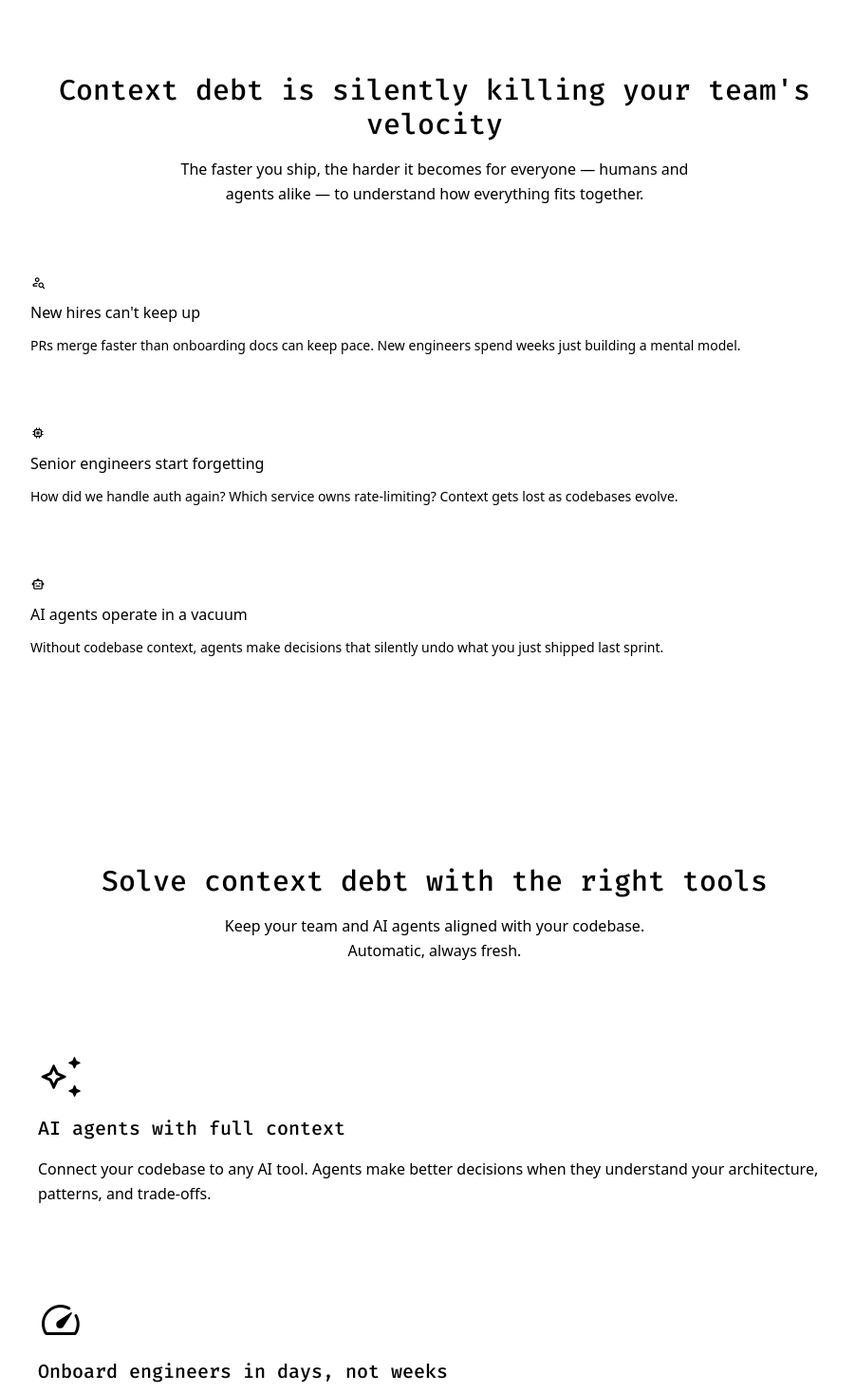
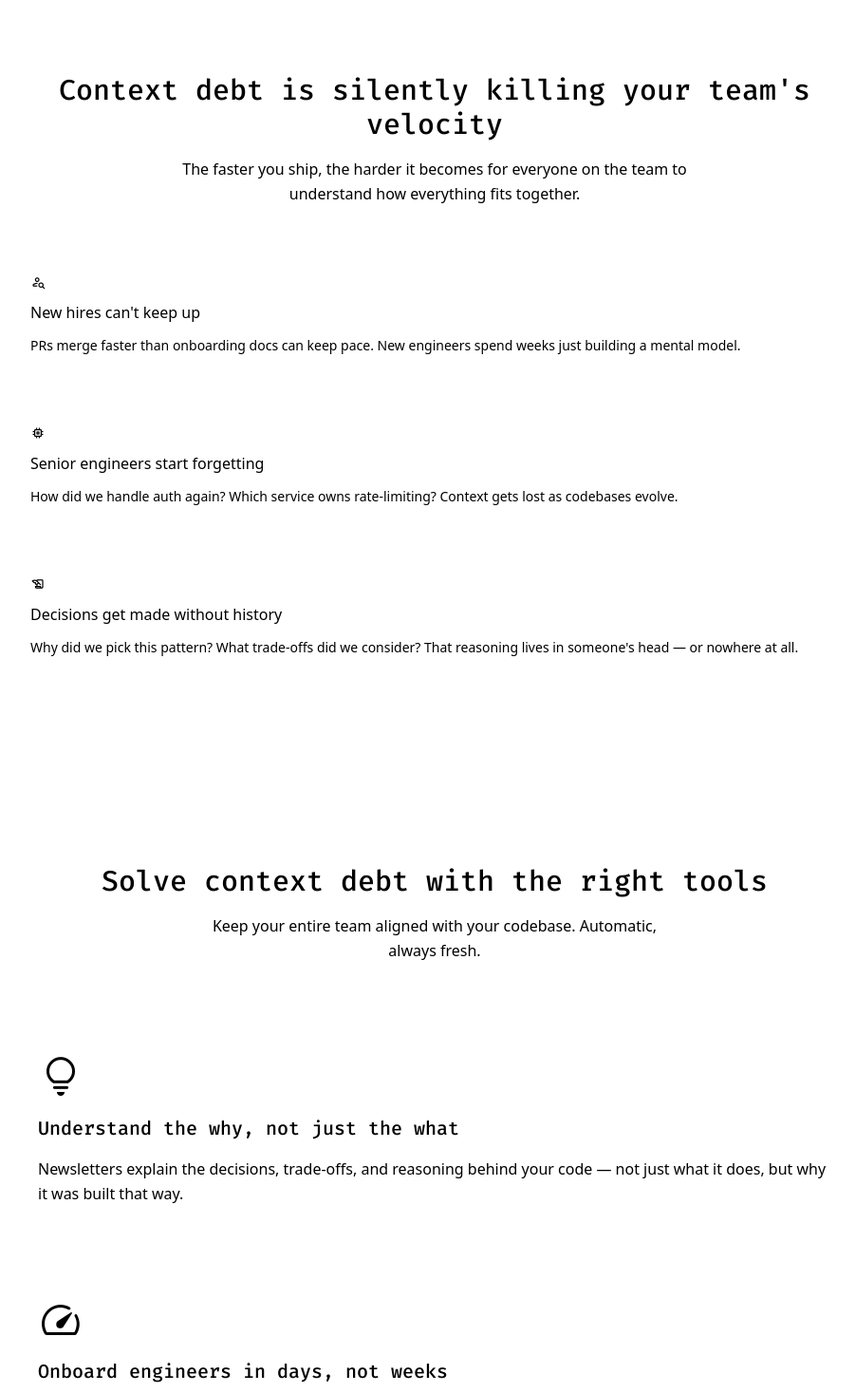
Before and after one commit to arterylabs/abstractions, a Next.js app in the folder frontend/: page / in a window 1280 px wide. Shown: the part 452-1919 px from the top of the page at 95% size, without its empty margins (182-1083 px from the left). Built offline with nearby package versions, Linux system fonts and the light colour scheme; no server answers.

Commit message:
landing page improvements

```diff
--- a/frontend/src/app/page.tsx
+++ b/frontend/src/app/page.tsx
@@ -18,17 +18,17 @@ const painPoints = [
     body: "How did we handle auth again? Which service owns rate-limiting? Context gets lost as codebases evolve.",
   },
   {
-    icon: "smart_toy",
-    title: "AI agents operate in a vacuum",
-    body: "Without codebase context, agents make decisions that silently undo what you just shipped last sprint.",
+    icon: "history_edu",
+    title: "Decisions get made without history",
+    body: "Why did we pick this pattern? What trade-offs did we consider? That reasoning lives in someone's head — or nowhere at all.",
   },
 ];
 
 const features = [
   {
-    icon: "auto_awesome",
-    title: "AI agents with full context",
-    body: "Connect your codebase to any AI tool. Agents make better decisions when they understand your architecture, patterns, and trade-offs.",
+    icon: "lightbulb",
+    title: "Understand the why, not just the what",
+    body: "Newsletters explain the decisions, trade-offs, and reasoning behind your code — not just what it does, but why it was built that way.",
   },
   {
     icon: "speed",
@@ -110,8 +110,8 @@ export default function LandingPage() {
               Context debt is silently killing your team&apos;s velocity
             </h2>
             <p className="text-muted-foreground max-w-[560px] leading-relaxed">
-              The faster you ship, the harder it becomes for everyone — humans
-              and agents alike — to understand how everything fits together.
+              The faster you ship, the harder it becomes for everyone on the
+              team to understand how everything fits together.
             </p>
           </div>
 
@@ -140,8 +140,8 @@ export default function LandingPage() {
               Solve context debt with the right tools
             </h2>
             <p className="text-muted-foreground max-w-[500px] leading-relaxed">
-              Keep your team and AI agents aligned with your codebase.
-              Automatic, always fresh.
+              Keep your entire team aligned with your codebase. Automatic,
+              always fresh.
             </p>
           </div>
 
```
